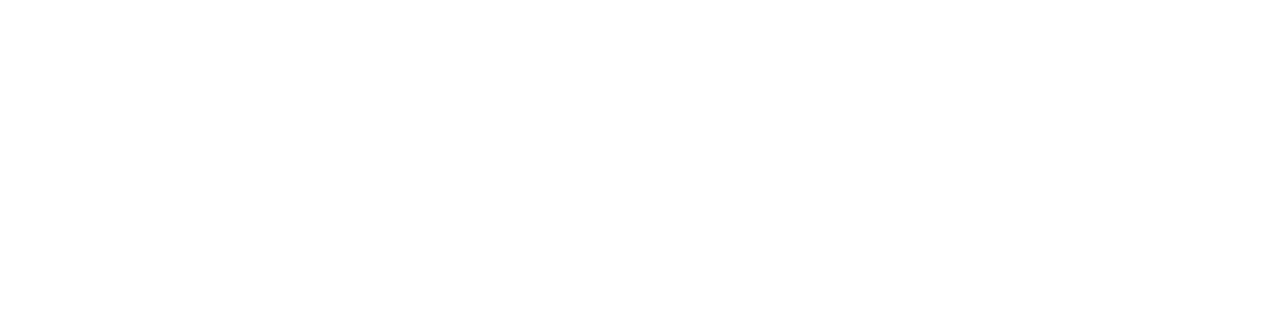
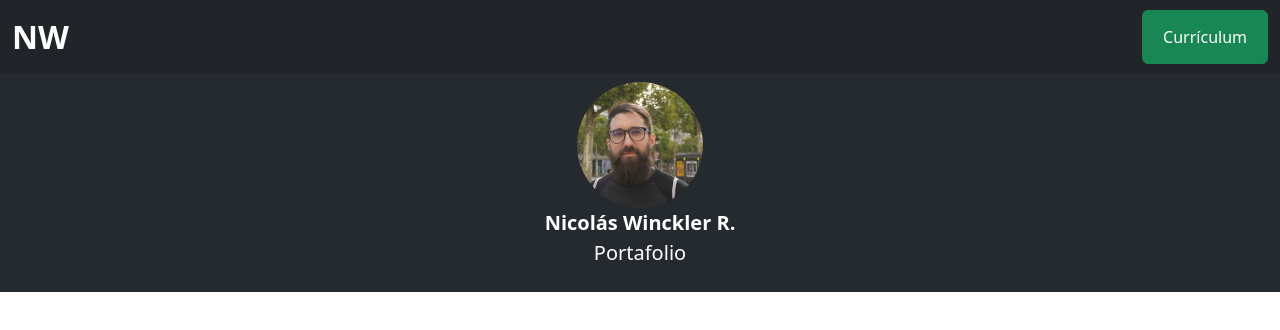
Before and after one commit to nwinckler/cv-portafolio, a plain HTML site: page portafolio.html in a window 1280 px wide. Drawn offline with nearby package versions, Linux system fonts and the light colour scheme.

Commit message:
comienzo trabajo en portafolio nav bar y seccion de inicio

```diff
--- a/assets/css/style.css
+++ b/assets/css/style.css
@@ -43,3 +43,8 @@
     border-radius: 30%;
     width: 20%;
 }
+
+.img-pf{
+    border-radius:100%;
+    width: 10%;
+}
--- a/portafolio.html
+++ b/portafolio.html
@@ -1,11 +1,38 @@
 <!DOCTYPE html>
 <html lang="en">
 <head>
-    <meta charset="UTF-8">
-    <meta name="viewport" content="width=device-width, initial-scale=1.0">
-    <title>Portafolio NW</title>
+    <meta charset="utf-8">
+    <meta name="viewport" content="width=device-width, initial-scale=1">
+    <title>Portafolio | Nicolás Winckler R.</title>
+    <!-- Bootstrap -->
+    <link href="https://cdn.jsdelivr.net/npm/bootstrap@5.3.3/dist/css/bootstrap.min.css" rel="stylesheet" integrity="sha384-QWTKZyjpPEjISv5WaRU9OFeRpok6YctnYmDr5pNlyT2bRjXh0JMhjY6hW+ALEwIH" crossorigin="anonymous">
+    <!-- Font Awesome -->
+    <link rel="stylesheet" href="https://cdnjs.cloudflare.com/ajax/libs/font-awesome/6.5.1/css/all.min.css" integrity="sha512-DTOQO9RWCH3ppGqcWaEA1BIZOC6xxalwEsw9c2QQeAIftl+Vegovlnee1c9QX4TctnWMn13TZye+giMm8e2LwA==" crossorigin="anonymous" referrerpolicy="no-referrer" />
+    <!-- CSS -->
+    <link rel="stylesheet" href="./assets/css/style.css">
+    <link rel="shortcut icon" href="./assets/imgs/icon-cv.png" type="image/x-icon">
 </head>
 <body>
+    <!-- Navbar -->
+    <nav class="navbar navbar-expand-lg bg-dark">
+        <div class="container-fluid">
+          <a class="navbar-brand fw-bold fs-2 text-white" href="">NW</a>
+          <button class="navbar-toggler" type="button" data-bs-toggle="collapse" data-bs-target="#navbarNavAltMarkup" aria-controls="navbarNavAltMarkup" aria-expanded="false" aria-label="Toggle navigation">
+            <span class="navbar-toggler-icon"></span>
+          </button>
+          <div class="collapse navbar-collapse" id="navbarNavAltMarkup">
+            <div class="navbar-nav ms-auto gap-2">
+              <button class="btn btn-success"><a class="nav-link text-decoration-none text-white" href="./index.html" target="_blank">Currículum</a></button>
+            </div>
+          </div>
+        </div>
+    </nav>
 
+    <!-- Inicio -->
+    <section class="bg-intermedios text-center p-2">
+        <img class="img-pf" src="./assets/imgs/foto-cv-nw.jpg" alt="Nicolás Winckler">
+        <p class="fs-5 fw-bold text-white m-0">Nicolás Winckler R.</p>
+        <p class="fs-5 text-white p-0">Portafolio</p>
+</section>
 </body>
 </html>
```
